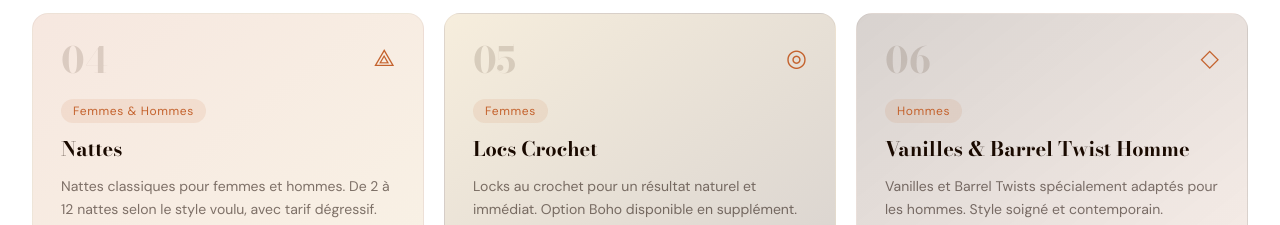
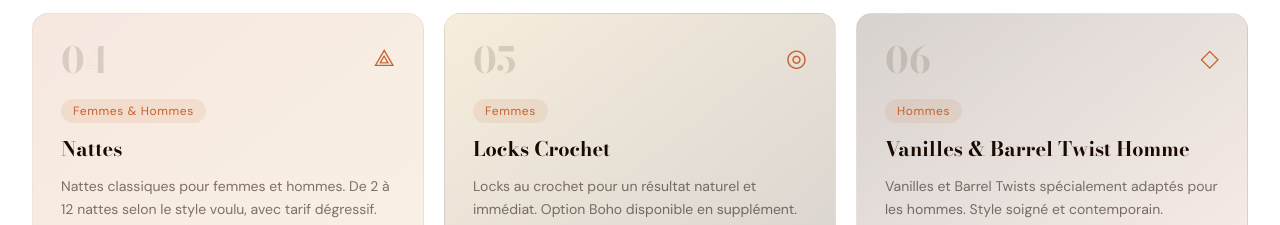
Before and after one commit to Brenn007/ndossi, a Next.js app: page / in a window 1280 px wide. Shown: the part 1740-1965 px from the top of the page. Built offline with nearby package versions, Linux system fonts and the light colour scheme; no server answers; the database is empty.

Commit message:
fix: remplace 'Locs' par 'Locks' partout sur le site

```diff
--- a/app/tarifs/page.tsx
+++ b/app/tarifs/page.tsx
@@ -55,8 +55,8 @@ const femmesPrestations = [
 ]
 
 const extras = [
-  { name: 'Locs Crochet', price: '60€', note: null },
-  { name: '+ option Boho', price: '+5€', note: 'En supplément des Locs Crochet' },
+  { name: 'Locks Crochet', price: '60€', note: null },
+  { name: '+ option Boho', price: '+5€', note: 'En supplément des Locks Crochet' },
 ]
 
 const hommesPrestations = [
@@ -301,7 +301,7 @@ export default function TarifsPage() {
           >
             <div className="px-6 py-4 border-b border-gold/15 flex items-center gap-2">
               <span className="text-gold text-lg">◎</span>
-              <h3 className="font-playfair text-lg font-bold text-dark">Locs & Options</h3>
+              <h3 className="font-playfair text-lg font-bold text-dark">Locks & Options</h3>
             </div>
             <table className="w-full">
               <tbody>
--- a/components/Services.tsx
+++ b/components/Services.tsx
@@ -58,7 +58,7 @@ const services: Service[] = [
     index: '04',
   },
   {
-    title: 'Locs Crochet',
+    title: 'Locks Crochet',
     description: 'Locks au crochet pour un résultat naturel et immédiat. Option Boho disponible en supplément.',
     icon: '◎',
     gradient: 'from-gold/20 to-chocolate/20',
--- a/lib/utils.ts
+++ b/lib/utils.ts
@@ -24,7 +24,7 @@ export const SERVICES = [
   'Vanilles',
   'Fulani Braids',
   'Nattes',
-  'Locs Crochet',
+  'Locks Crochet',
   'Vanilles & Barrel Twist Homme',
 ] as const
 
```
